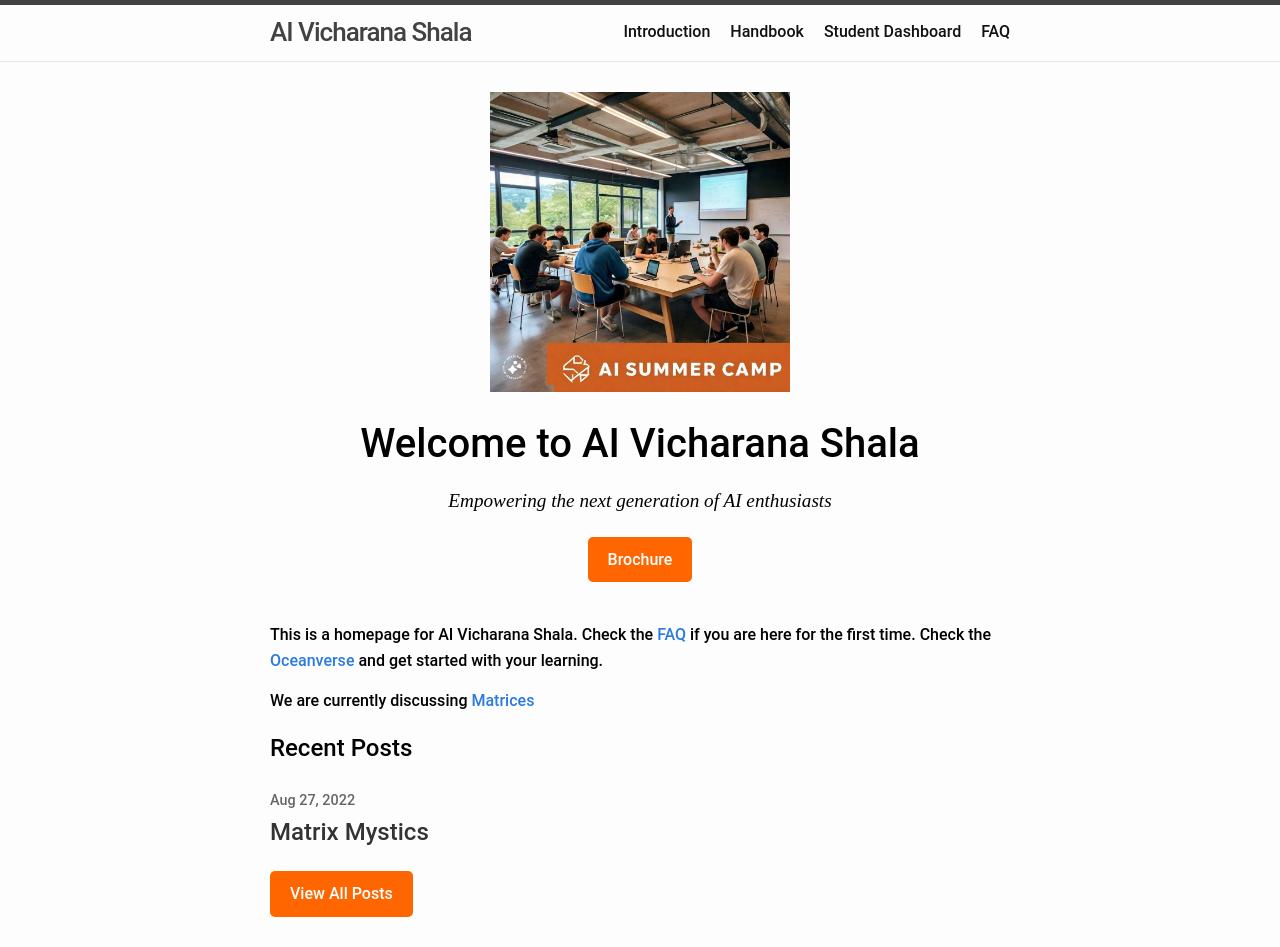
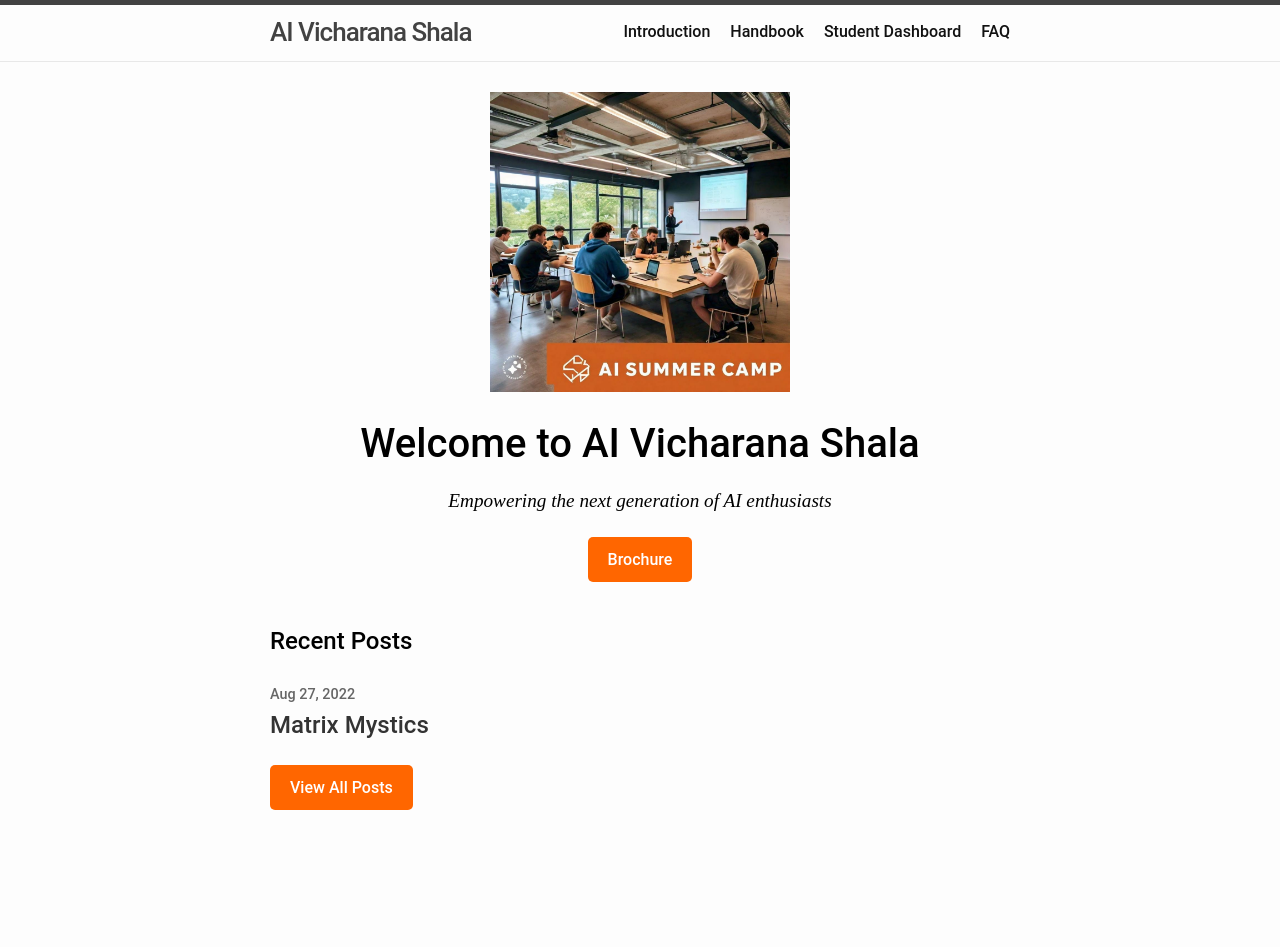
Before and after one commit to sudarshansudarshan/aicamp, a Jekyll site: the page built from index.markdown, in a window 1280 px wide. Built offline with Jekyll 4.4.1, drawn with Linux system fonts in a browser that asks for light colours; after the commit the page ends 900 px from its top, so only the background shows below that.

Commit message:
Update index.markdown

```diff
--- a/index.markdown
+++ b/index.markdown
@@ -4,7 +4,3 @@
 
 layout: home
 ---
-
-This is a homepage for AI Vicharana Shala. Check the [FAQ](/codershigh/faq/)  if you are here for the first time. Check the [Oceanverse](/codershigh/oceanverse/) and get started with your learning.
-
-We are currently discussing [Matrices](/aicamp/matrixmystics/)
```
